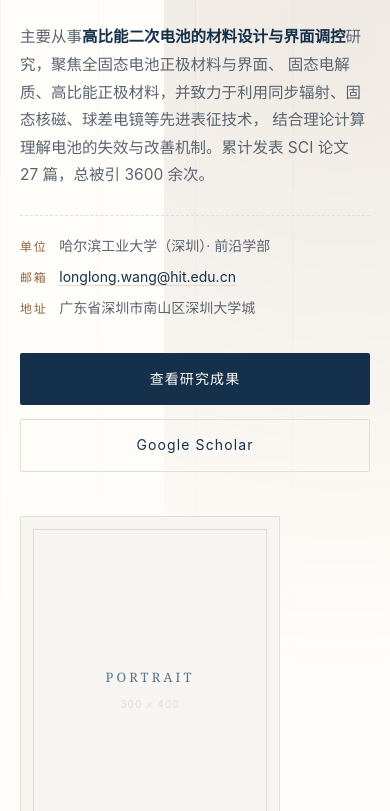
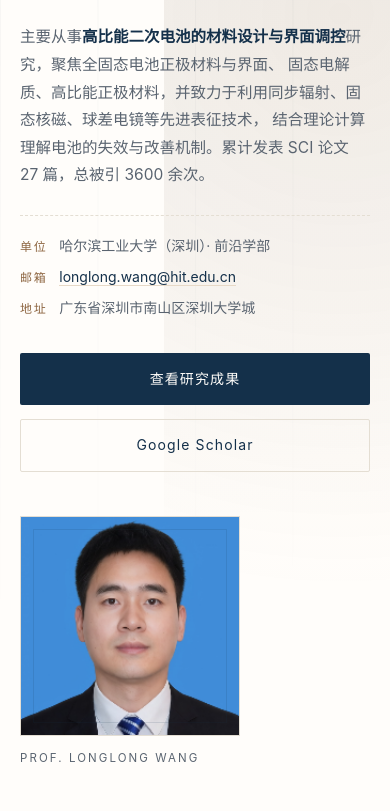
Before and after one commit to x-shuuu/reportweb, a plain HTML site: page index.html in a window 390 px wide. Shown: the part 269-1080 px from the top of the page. Drawn offline with Linux system fonts and the light colour scheme.

Commit message:
Add portrait photo and switch to square portrait layout

```diff
--- a/assets/css/style.css
+++ b/assets/css/style.css
@@ -374,12 +374,13 @@ strong { font-weight: 600; }
 
 /* 头像 */
 .portrait {
-  margin: 0;
+  margin: 0 0 0 auto;
+  max-width: 240px;
   position: relative;
 }
 .portrait-frame {
   position: relative;
-  aspect-ratio: 3 / 4;
+  aspect-ratio: 1 / 1;
   background: var(--paper);
   border: 1px solid var(--line);
   display: grid;
@@ -1094,7 +1095,7 @@ strong { font-weight: 600; }
    ========================================================= */
 @media (max-width: 1024px) {
   .hero-inner { grid-template-columns: 1fr; }
-  .portrait { max-width: 260px; margin-top: 8px; }
+  .portrait { max-width: 220px; margin: 8px 0 0; }
   .portrait figcaption { text-align: left; }
 
   .about-grid,
--- a/index.html
+++ b/index.html
@@ -67,8 +67,7 @@
 
         <figure class="portrait">
           <div class="portrait-frame">
-            <!-- 替换为真实照片： <img src="assets/img/portrait.jpg" alt="王龙龙" /> -->
-            <span class="portrait-ph">Portrait<br /><small>300 × 400</small></span>
+            <img src="assets/img/wll.png" alt="王龙龙" width="204" height="204" />
           </div>
           <figcaption>Prof. Longlong Wang</figcaption>
         </figure>
```
Also changed, not shown: assets/img/wll.png (added).
